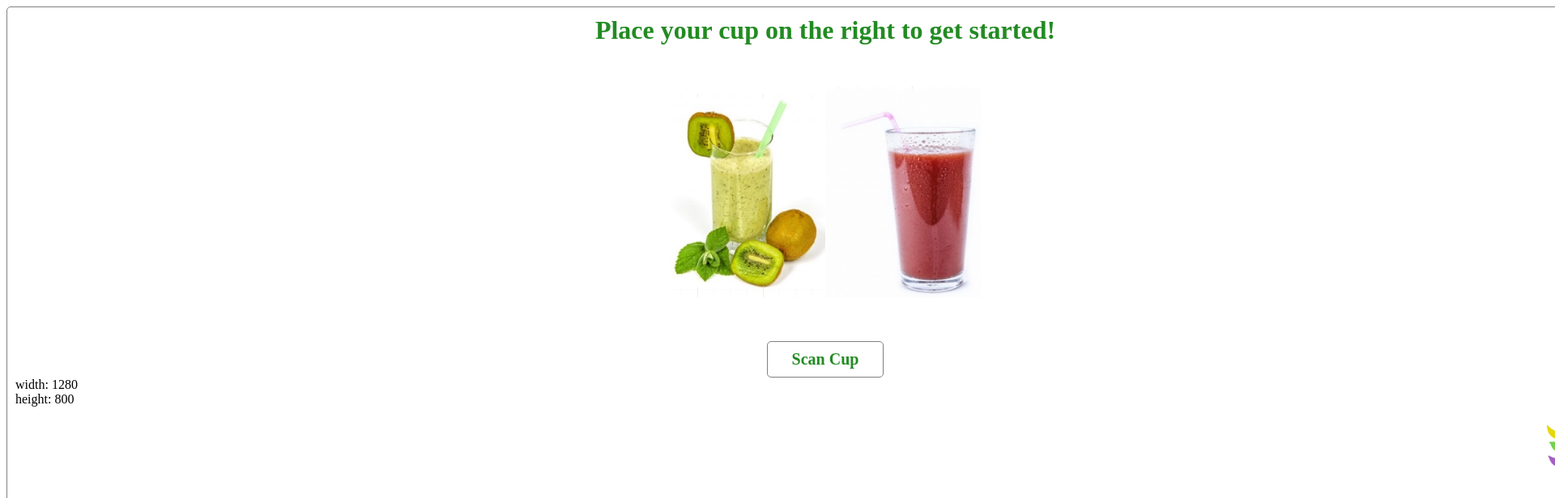
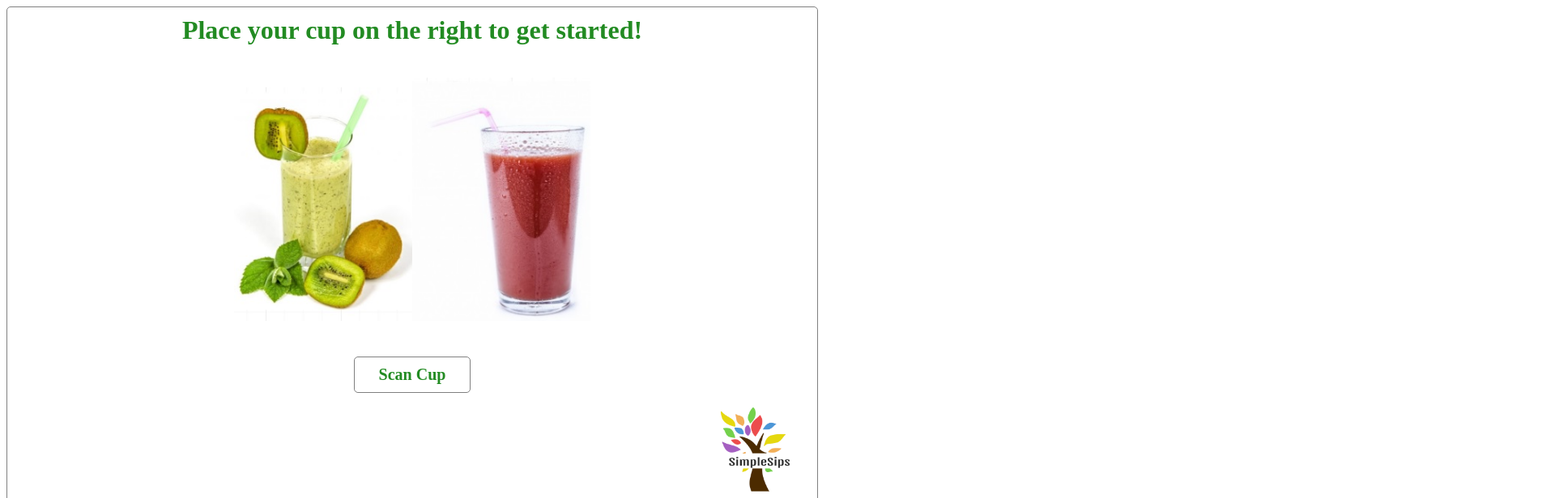
Before and after one commit to mukmalone/SimpleSips, a React (Create React App) app in the folder gui/: page / in a window 1280 px wide. Shown: the top 616 px of the page at 81% size, 1920 px wide, since content can reach past the window. Built offline with nearby package versions, Linux system fonts and the light colour scheme.

Commit message:
Next test

```diff
--- a/gui/src/components/screens/StartScreen.js
+++ b/gui/src/components/screens/StartScreen.js
@@ -101,9 +101,6 @@ class StartScreen extends React.Component {
                 <h1>Place your cup on the right to get started!</h1>
                 {this.renderCamera()}
                 {this.renderButton()}
-                width: {window.innerWidth}
-                <br></br>
-                height: {window.innerHeight}
                 <div className="grid-logo">
                     <Logo />
                 </div>
--- a/gui/src/components/style.css
+++ b/gui/src/components/style.css
@@ -4,8 +4,8 @@
     border-color: grey;
     border-radius: 5px;
     padding:10px;
-    width:2000px;
-    height:1300px;
+    width:980px;
+    height:660px;
     margin-bottom:0px;
 }
 
@@ -24,12 +24,12 @@ h2 {
 
 .picture-box {
     text-align:center;
-    padding:50px;
+    padding:40px;
 }
 
 .pictures {
     display: inline-block;
-    width: 15vw;
+    width: 220px;
     height: auto;
 }
 
```
